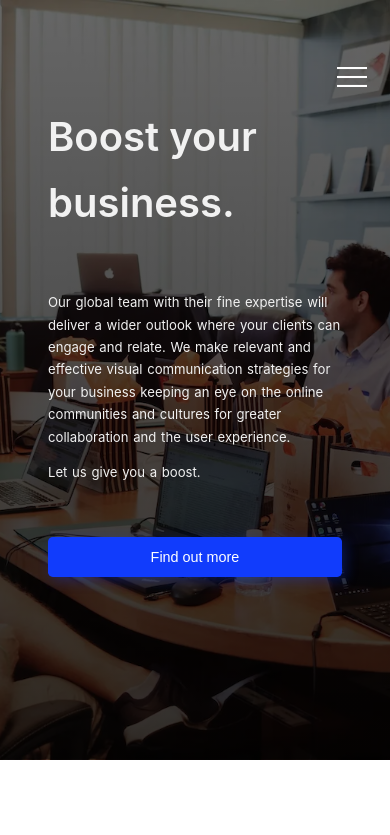
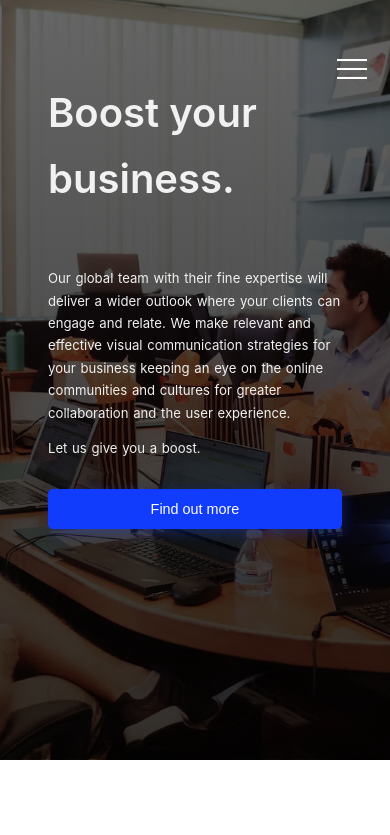
Before and after one commit to jeoffreyduke/reboost, a React (Create React App) app: page / in a window 390 px wide. Shown: the top 835 px of the page. Built offline with nearby package versions, Linux system fonts and the light colour scheme.

Commit message:
added some slight improvements to mobile view

```diff
--- a/src/styles/Body.css
+++ b/src/styles/Body.css
@@ -562,7 +562,7 @@ footer {
 /* media queries max width 400 */
 @media screen and (max-width: 400px) {
   .firstSection {
-    padding: 6.5rem 3rem 0 3rem;
+    padding: 5rem 3rem 0 3rem;
   }
 
   .bigTxt {
@@ -583,6 +583,7 @@ footer {
     width: 100%;
     height: 2.5rem;
     font-size: 0.9rem;
+    margin-top: 1rem;
   }
 
   .consultCon {
@@ -626,8 +627,8 @@ footer {
   }
 
   .fourthSection {
-    height: 80vh;
-    padding: 2rem 1rem;
+    height: 90vh;
+    padding: 1.5rem 1rem;
     margin-bottom: 5rem;
   }
 
--- a/src/styles/Header.css
+++ b/src/styles/Header.css
@@ -159,6 +159,7 @@ footer > div:hover {
 /* media queries max width 400 */
 @media screen and (max-width: 400px) {
   .headerEnd {
+    bottom: 0.5rem;
     left: 85%;
     margin-right: 2rem;
   }
```
